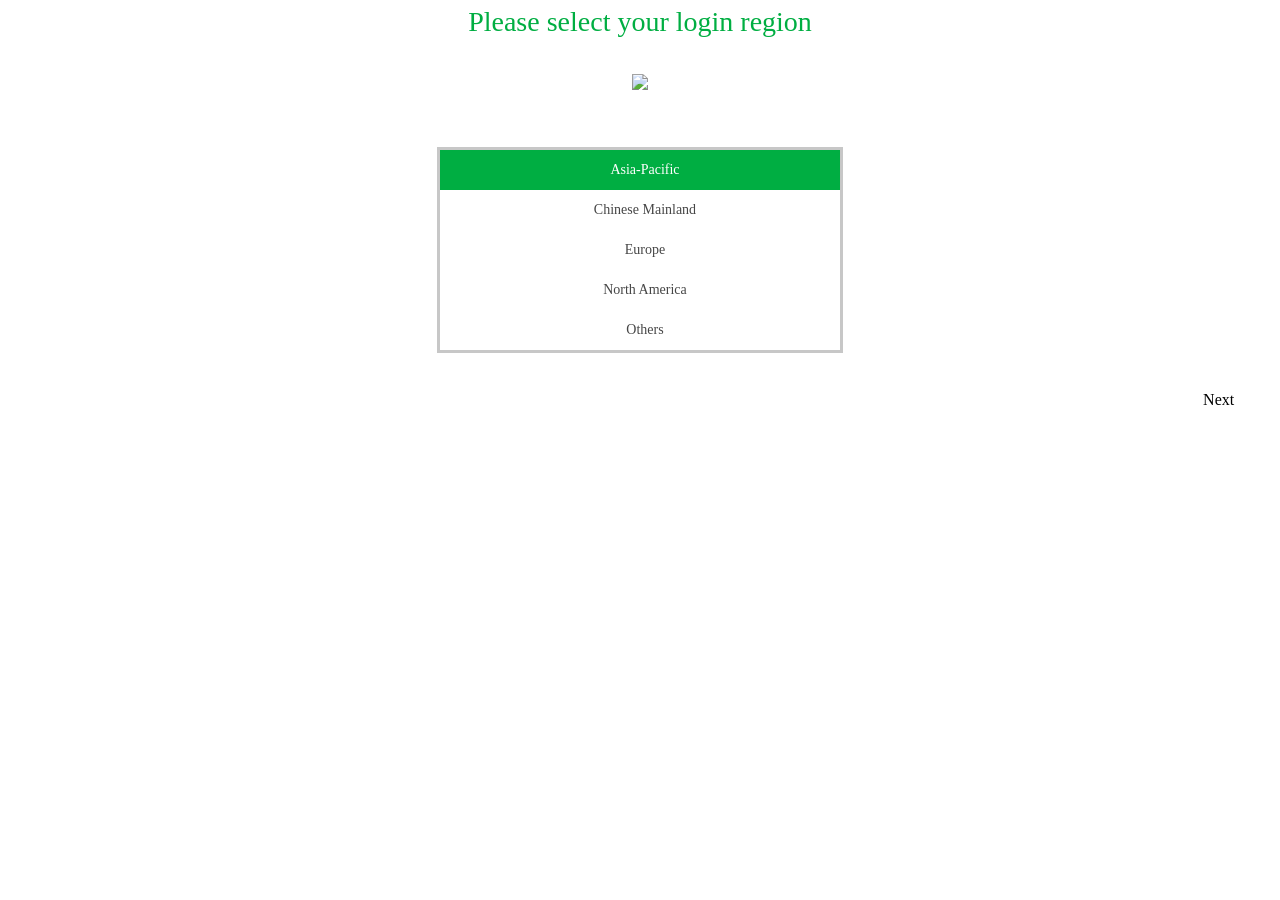
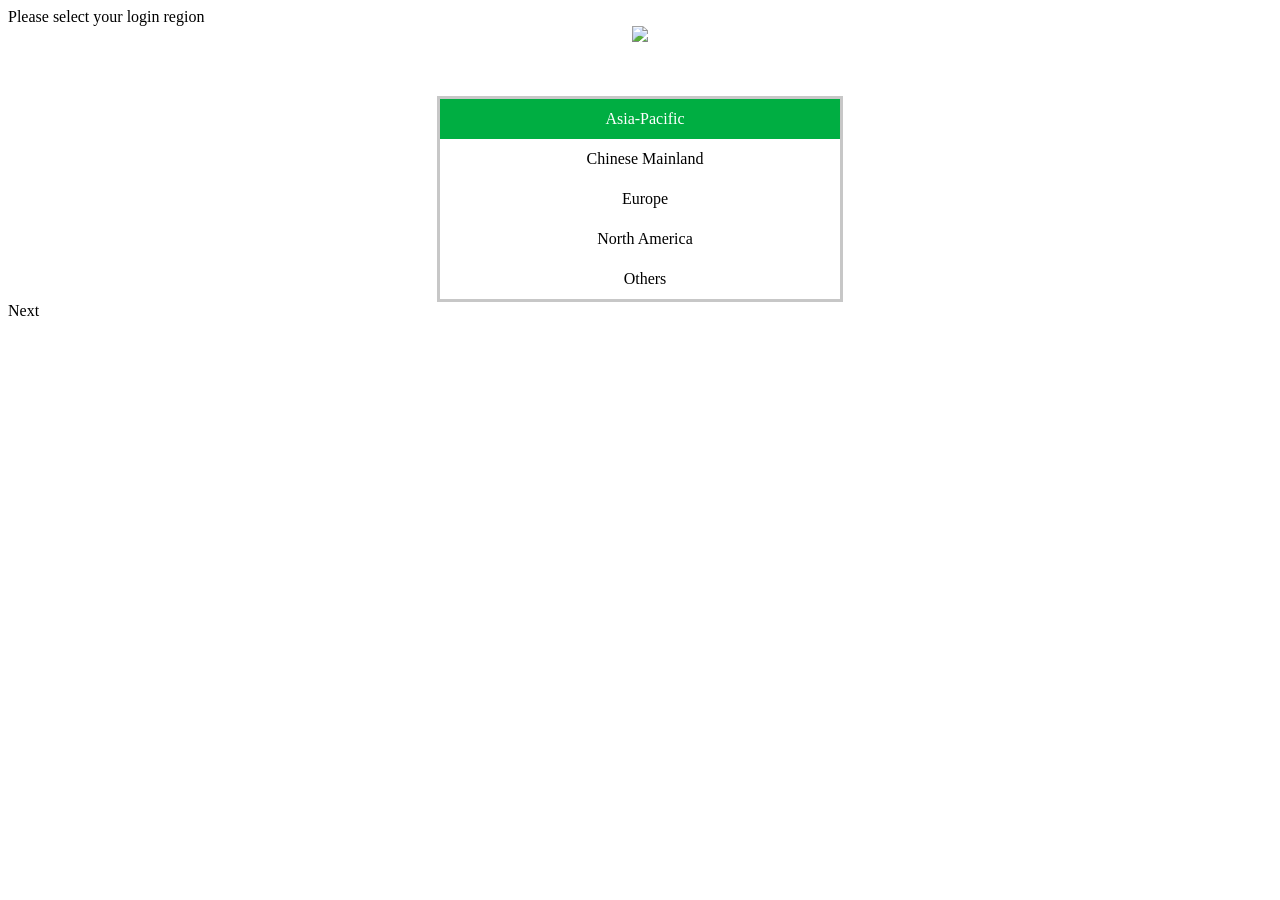

ENH: modify some text in UserGuide

--- a/resources/web/guide/11/11.css
+++ b/resources/web/guide/11/11.css
@@ -1,61 +1,11 @@
 
-body
-{
-	display:flex;
-	flex-direction: column;
-}
-
-
-#Title
-{
-	height: 10%;
-	display: flex;
-	text-align: center;
-	flex-direction:column;
-	justify-content: center;
-}
-
-#Title div
-{
-	font-size:28px;
-	line-height: 28px;
-	height: 28px;
-	color: #00AE42;
-}
-
-
 #Content
 {
-	height: 80%;
-	padding: 10mm 10mm;	
-	overflow-y:hidden;
-	text-align: left;
-	font-size: 14px;
-	line-height: 22px;
-	color: #464646;
 	display: flex;
 	flex-direction: column;
 	justify-content:flex-start;
 	align-items:center;
 }
-
-#Content div
-{
-
-}
-
-
-#AcceptArea
-{
-	height:10%;
-	padding: 0mm 10mm;
-	text-align: left;
-	display: flex;
-	justify-content:flex-end;
-	align-items: center;	
-}
-
-
 
 
 #EarthIcon img
